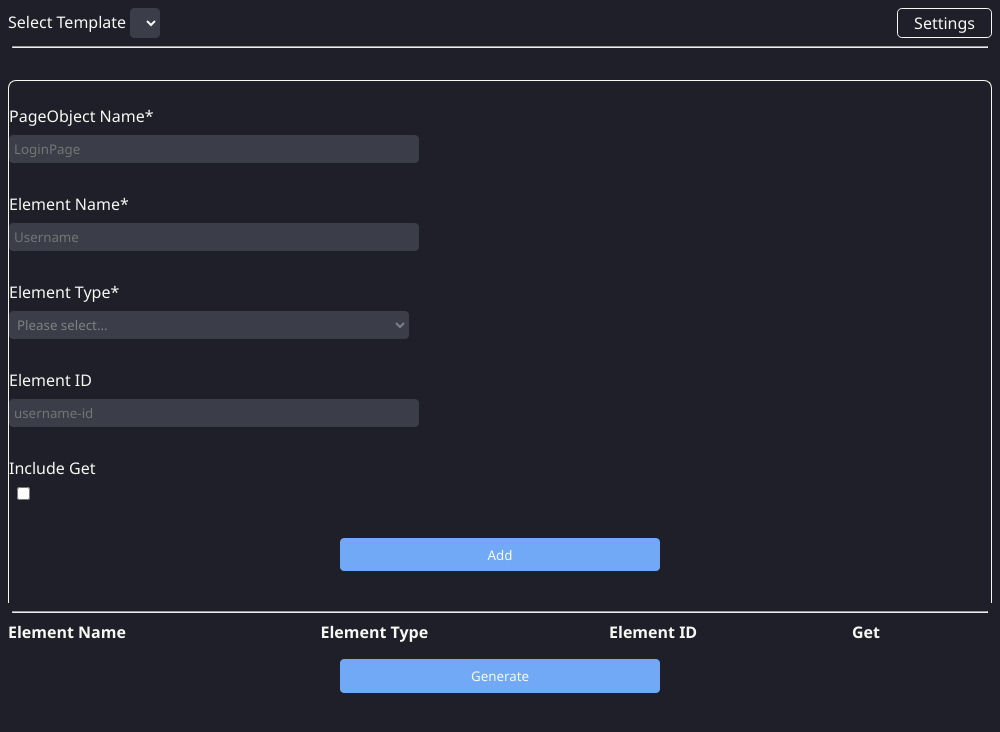
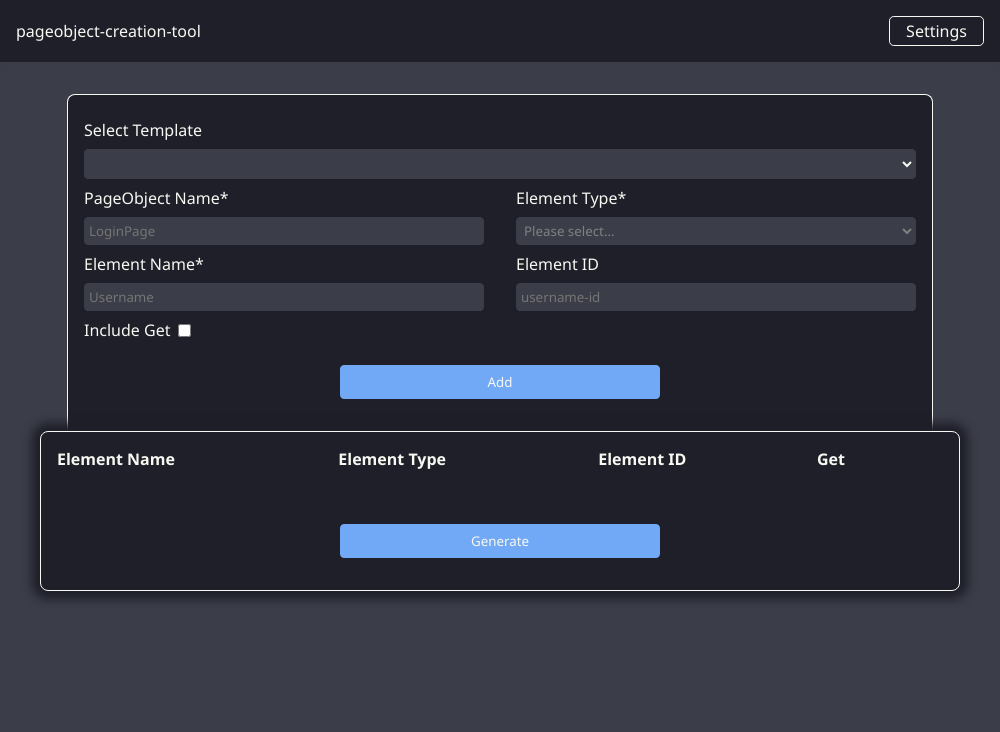
Before and after one commit to s94/pageobject-creation-tool, an Electron app: page src/index.html in a window 1000 px wide. Drawn offline with Linux system fonts and the light colour scheme; no server answers.

Commit message:
Initial commit for UI redesign.

```diff
--- a/src/css/shared.css
+++ b/src/css/shared.css
@@ -2,6 +2,7 @@
 	--clr-raisin-black: #1E1F29;
 	--clr-onyx: #3B3D48;
 	--clr-baby-powder: #F8F8F2;
+	--clr-black-coral: #5C5F70;
 	--clr-little-boy-blue: #71A9F7;
 	--clr-azure: #2C83FE;
 	--clr-french-raspberry: #C33149;
@@ -9,8 +10,10 @@
 }
 
 * {
-	font-family: 'Segoe UI', Tahoma, Geneva, Verdana, sans-serif;
+	font-family: 'Segoe UI', sans-serif;
 	color: var(--clr-baby-powder);
+	margin: 0;
+	box-sizing: border-box;
 }
 
 html {
@@ -18,7 +21,7 @@ html {
 }
 
 body {
-	background-color: var(--clr-raisin-black);
+	background-color: var(--clr-onyx);
 }
 
 a {
--- a/src/index.html
+++ b/src/index.html
@@ -1,50 +1,72 @@
 <!DOCTYPE html>
 <html>
 	<head>
-		<meta charset="UTF-8">
-		<meta http-equiv="Content-Security-Policy" content="script-src 'self' 'unsafe-inline';">
+		<meta charset="UTF-8" />
+		<meta http-equiv="Content-Security-Policy" content="script-src 'self' 'unsafe-inline';" />
+		<meta name="viewport" initial-scale="1.0" />
 		<title>PageObject Creation Tool</title>
-		<link rel="stylesheet" href="css/shared.css">
-		<link rel="stylesheet" href="css/index.css">
-		<script src="js/shared.js" type="text/javascript"></script>
-		<script src="js/index.js" type="text/javascript"></script>
+		<link rel="stylesheet" href="css/shared.css" />
+		<link rel="stylesheet" href="css/index.css" />
+		<script src="js/shared.js" type="text/javascript" async></script>
+		<script src="js/index.js" type="text/javascript" async></script>
 	</head>
 	<body onload="populateTemplateList();">
-		<div>
-			<label>Select Template</label>
-			<select id="template-list" class="" onchange="loadElementTypeList();">
+		<header class="header">
+			<div>pageobject-creation-tool</div>
+			<a href="settings.html">Settings</a>
+		</header>
+		<main>
+			<form id="pageobject-form">
+				<div class="pageobject-form__items w-fill-available">
+					<div class="pageobject-form__item w-fill-available">
+						<label class="form-label">Select Template</label>
+						<select id="template-list" class="w-fill-available" onchange="loadElementTypeList();">
 							<option value="0"></option>
 						</select>
-			<a href="settings.html" style="float:right;">Settings</a>
+					</div>
+				</div>
+				<div class="pageobject-form__items">
+					<div class="pageobject-form__item">
+						<label class="form-label">PageObject Name*</label>
+						<input id="pageobject-name" class="form-textbox" type="text" placeholder="LoginPage" />
 					</div>
 
-		<hr />
+					<div class="pageobject-form__item">
+						<label class="form-label">Element Type*</label>
+						<select id="element-type" class="form-select" required>
+							<option value="" disabled selected hidden>
+								Please select...
+							</option>
+							<option value="0"></option>
+						</select>
+					</div>
+				</div>
 
-		<form id="pageobject-form">
-			<label class="form-label">PageObject Name*</label>
-			<input id="pageobject-name" class="form-textbox" type="text" placeholder="LoginPage"><br />
+				<div class="pageobject-form__items">
+					<div class="pageobject-form__item">
+						<label class="form-label">Element Name*</label>
+						<input id="element-name" class="form-textbox" type="text" placeholder="Username" />
+					</div>
 
-			<label class="form-label">Element Name*</label>
-			<input id="element-name" class="form-textbox" type="text" placeholder="Username"><br />
+					<div class="pageobject-form__item">
+						<label class="form-label">Element ID</label>
+						<input id="element-id" class="form-textbox" type="text" placeholder="username-id" />
+					</div>
+				</div>
 
-			<label class="form-label">Element Type*</label>
-			<select id="element-type" class="form-select"  required>
-				<option value="" disabled selected hidden>Please select...</option>
-				<option value="0"></option>
-			</select><br />
+				<div class="pageobject-form__items">
+					<div class="pageobject-form__item pageobject-form__item-checkbox">
+						<label for="include-get" class="form-label">Include Get</label>
+						<input id="include-get" type="checkbox" />
+					</div>
+				</div>
 
-			<label class="form-label">Element ID</label>
-			<input id="element-id" class="form-textbox" type="text" placeholder="username-id"><br />
-
-			<label class="form-label">Include Get</label>
-			<input id="include-get" type="checkbox"><br />
-
-			<button id="add-button" class="button" type="button" onclick="addElementToTable();" >Add</button>
+				<button id="add-button" class="button" type="button" onclick="addElementToTable();">
+					Add
+				</button>
 			</form>
-
-		<hr />
-
-		<table>
+			<div id="pageobject-table-container">
+				<table id="pageobject-table">
 					<thead>
 						<tr>
 							<th>Element Name</th>
@@ -54,23 +76,28 @@
 							<th></th>
 						</tr>
 					</thead>
-			<tbody id="element-table">
-			</tbody>
+					<tbody id="element-table"></tbody>
 				</table>
 
-		<div class="wrapper">
-			<button id="generate-pageobject" class="button" type="button" onclick="generatePageObject();">Generate</button>
+				<button id="generate-pageobject" class="button" type="button" onclick="generatePageObject();">
+					Generate
+				</button>
 			</div>
+		</main>
 
 		<div id="output-modal" class="modal hide">
 			<div class="modal-content">
 				<div class="modal-title">
 					<label>Generated PageObject</label>
-					<span id="modal-close" class="close" onclick="closeModal();">&times;</span>
+					<span id="modal-close" class="close" onclick="closeModal();">
+						&times;
+					</span>
 				</div>
 				<textarea id="output" spellcheck="false"></textarea>
 				<div class="modal-footer">
-					<button id="copy-to-clipboard-button" class="button" onclick="copyToClipboard();">Copy To Clipboard</button>
+					<button id="copy-to-clipboard-button" class="button" onclick="copyToClipboard();">
+						Copy To Clipboard
+					</button>
 				</div>
 			</div>
 		</div>
--- a/src/js/main.js
+++ b/src/js/main.js
@@ -2,8 +2,8 @@ const { app, BrowserWindow } = require('electron');
 
 function createWindow () {
 	const win = new BrowserWindow({
-		minWidth: 800,
-		width: 800,
+		minWidth: 1000,
+		width: 1000,
 		minHeight: 720,
 		height: 720,
 		webPreferences: {
@@ -14,7 +14,7 @@ function createWindow () {
 
 	win.loadFile('src/index.html');
 
-	//win.removeMenu();
+	win.removeMenu();
 }
 
 app.whenReady().then(() => {
```
Lines whose indentation alone changed are shown as unchanged.
